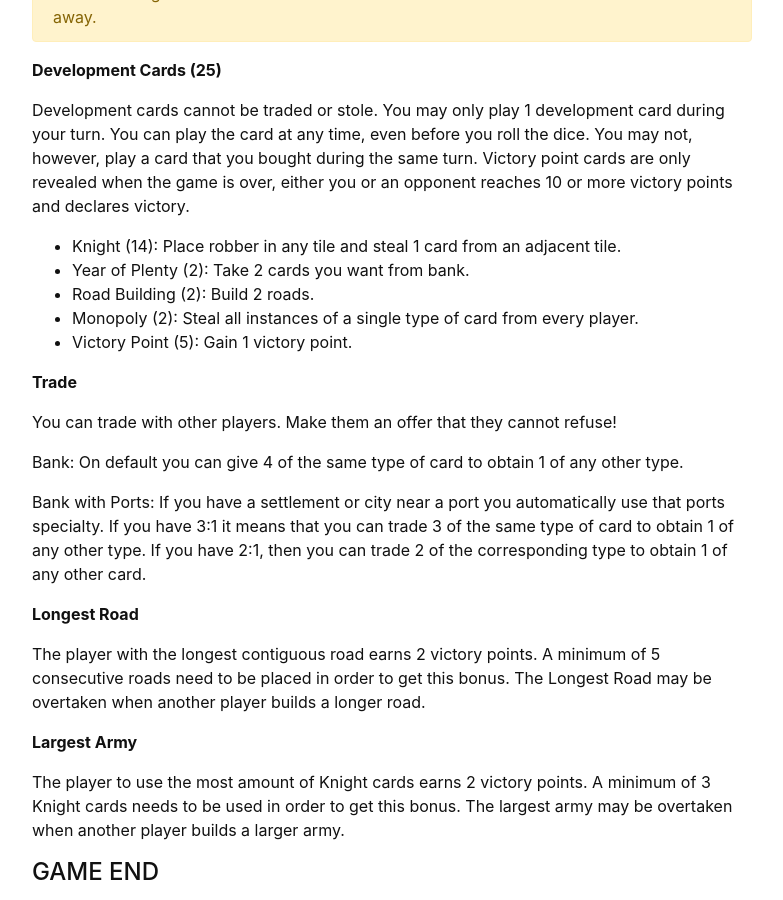
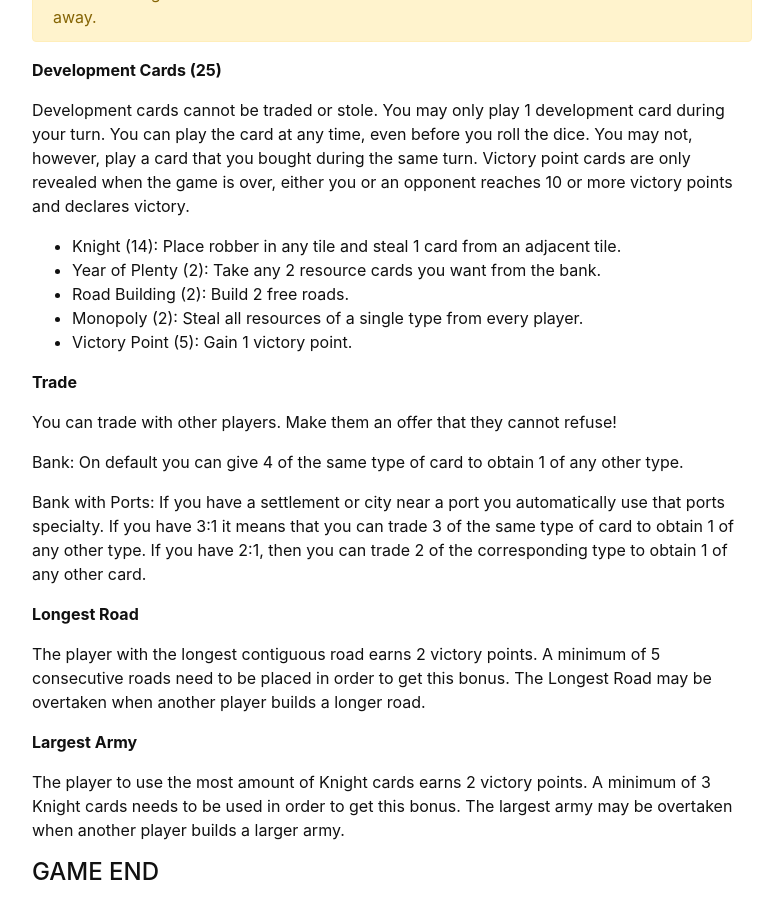
Before and after one commit to hanwendong1/VirtualGaming, a Jekyll site: the page built from content/4-Catan.md, in a window 1280 px wide and 900 px high, scrolled down 3268 px. Shown: the whole window, without its empty margins (248-1031 px from the left). Built offline with Jekyll 4.4.1, drawn with Linux system fonts in a browser that asks for light colours.

Commit message:
Update 4-Catan.md

```diff
--- a/content/4-Catan.md
+++ b/content/4-Catan.md
@@ -111,9 +111,9 @@ Resources could be used to build Road, Settlement, City, and buy Development Car
 
 Development cards cannot be traded or stole. You may only play 1 development card during your turn. You can play the card at any time, even before you roll the dice. You may not, however, play a card that you bought during the same turn. Victory point cards are only revealed when the game is over, either you or an opponent reaches 10 or more victory points and declares victory.
 - Knight (14): Place robber in any tile and steal 1 card from an adjacent tile.
-- Year of Plenty (2): Take 2 cards you want from bank.
-- Road Building (2): Build 2 roads.
-- Monopoly (2): Steal all instances of a single type of card from every player.
+- Year of Plenty (2): Take any 2 resource cards you want from the bank.
+- Road Building (2): Build 2 free roads.
+- Monopoly (2): Steal all resources of a single type from every player.
 - Victory Point (5): Gain 1 victory point.
 
 **Trade**
```
